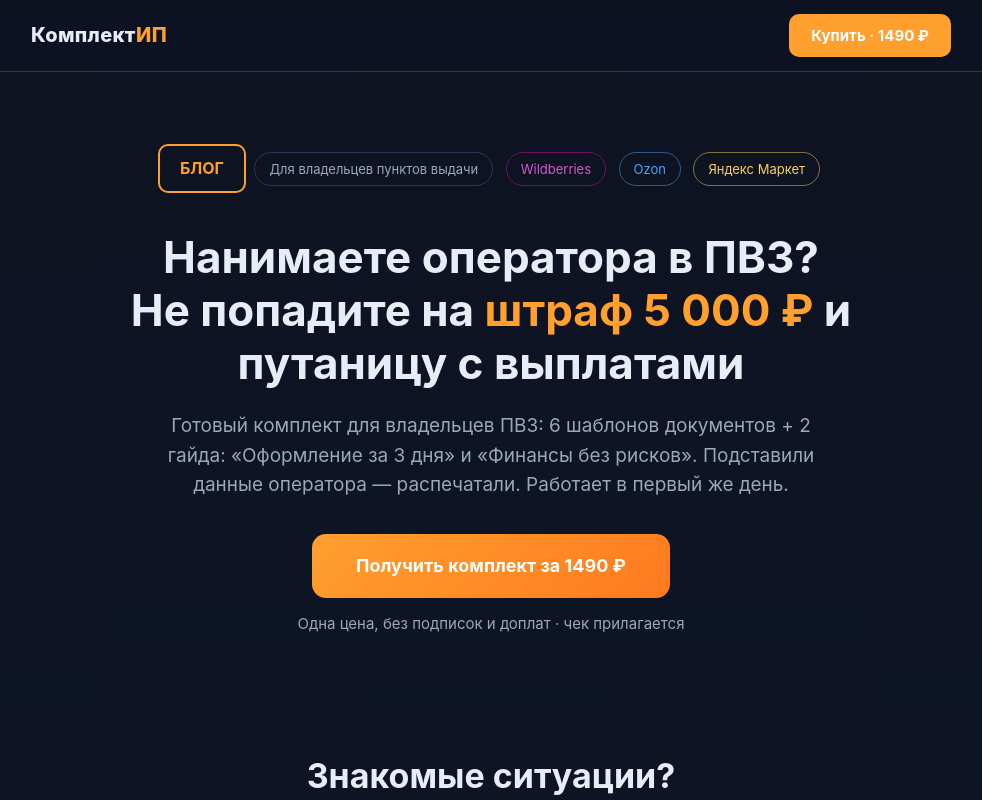
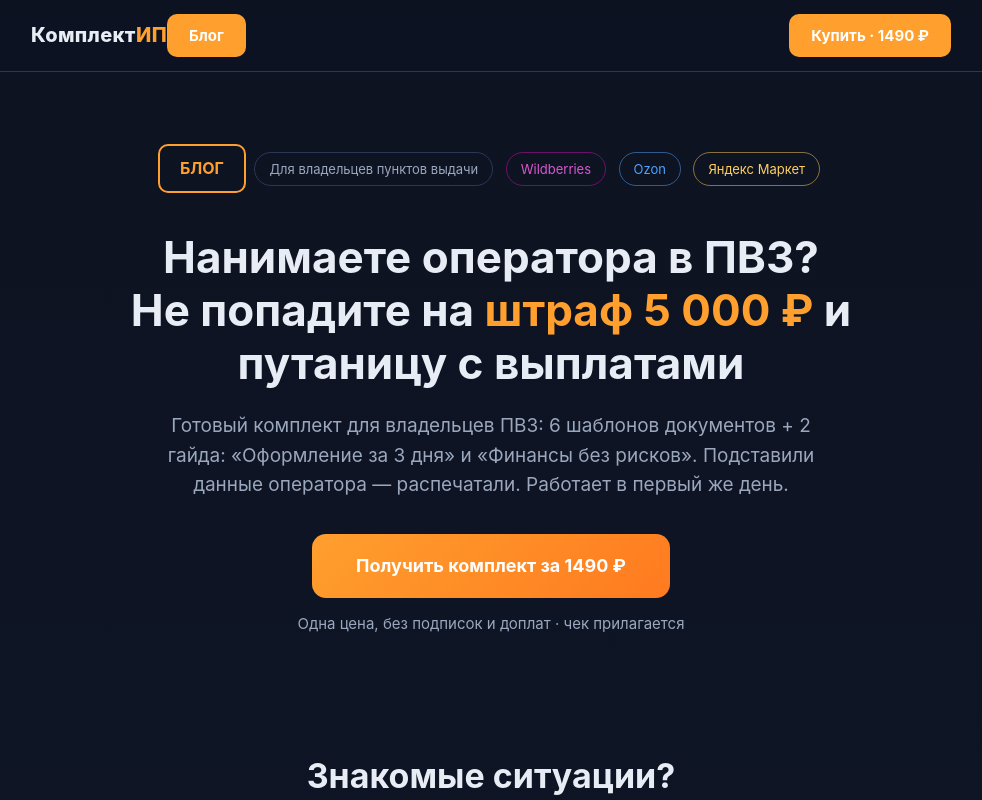
Before and after one commit to komplektip/komplektip.github.io, a plain HTML site: page index.html in a window 1280 px wide. Shown: the top 800 px of the page, without its empty margins (149-1131 px from the left). Drawn offline with Linux system fonts and the light colour scheme.

Commit message:
Update index.html

```diff
--- a/index.html
+++ b/index.html
@@ -157,6 +157,7 @@
 <header>
   <div class="wrap header-in">
     <div class="logo">Комплект<span>ИП</span></div>
+    <a class="header-btn" href="blog.html" style="margin-right:auto">Блог</a>
     <a class="header-btn" href="https://payform.ru/b3d3kOy/">Купить · 1490 ₽</a>
   </div>
 </header>
```
